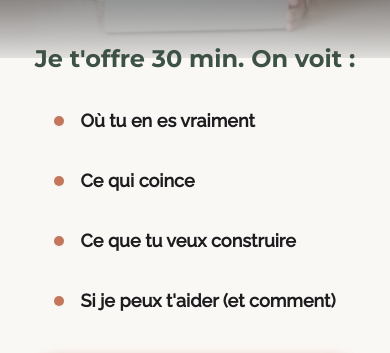
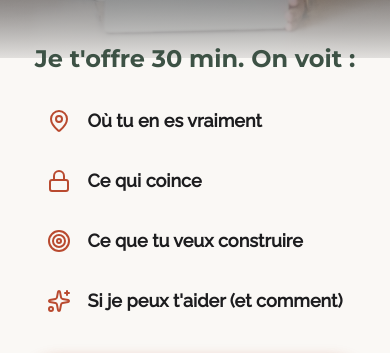
Before and after one commit to BenjaminOhana/Site-Benjamin, a React (Vite) app: page / in a window 390 px wide. Shown: the part 6670-7023 px from the top of the page. Built offline with nearby package versions, Linux system fonts and the light colour scheme.

Commit message:
feat: add icons to mobile CTA for visual consistency

```diff
--- a/src/components/CTA.jsx
+++ b/src/components/CTA.jsx
@@ -186,7 +186,7 @@ const CTA = () => {
                                 key={index}
                                 className="flex items-center gap-4 justify-start"
                             >
-                                <div className="w-2.5 h-2.5 rounded-full bg-[#C4775C] flex-shrink-0 shadow-sm"></div>
+                                <point.icon className="w-6 h-6 text-[#B94A2F] flex-shrink-0" />
                                 <span className="text-lg font-bold text-[#1D1D1F] text-left">
                                     {point.text}
                                 </span>
```
